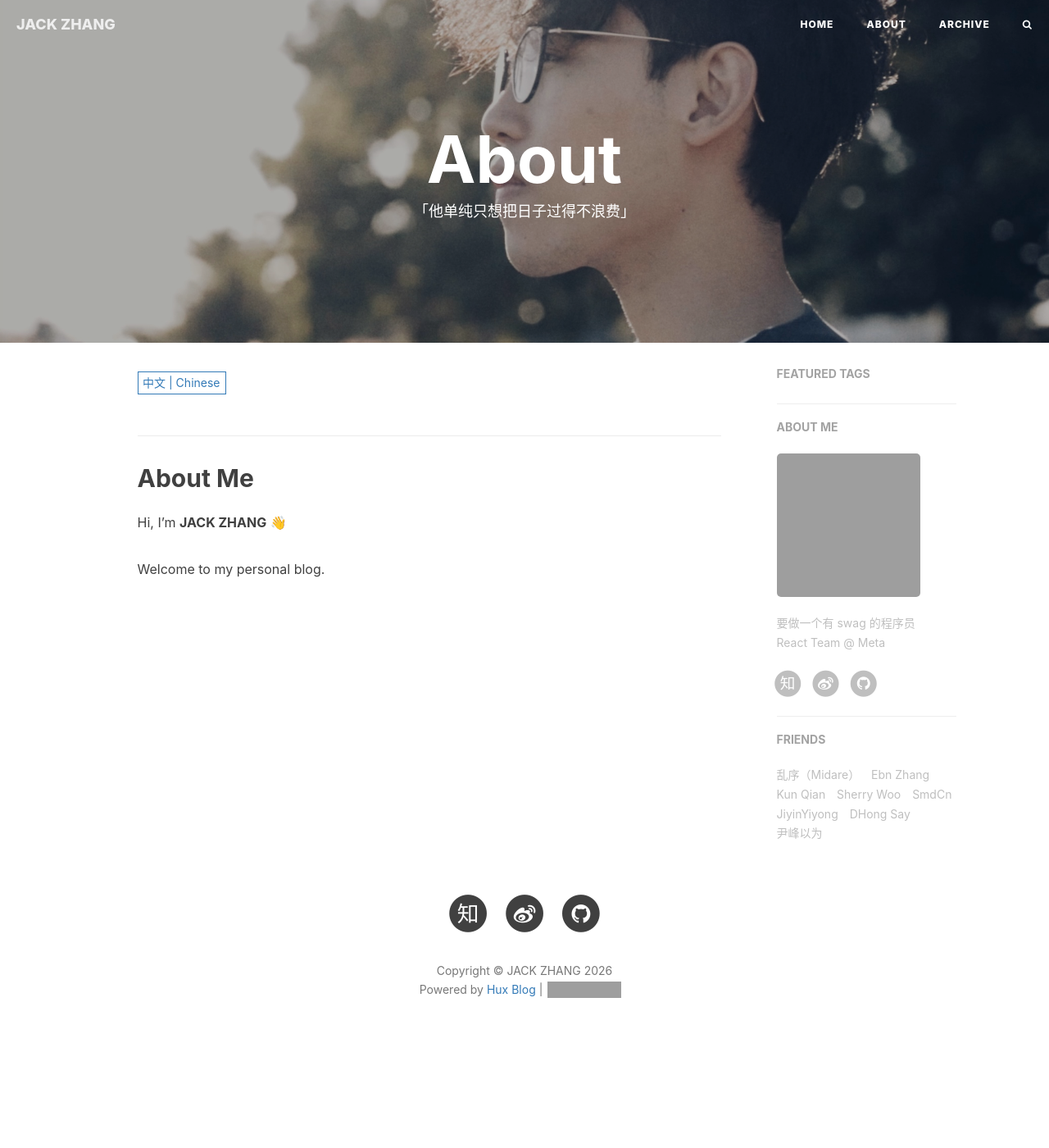
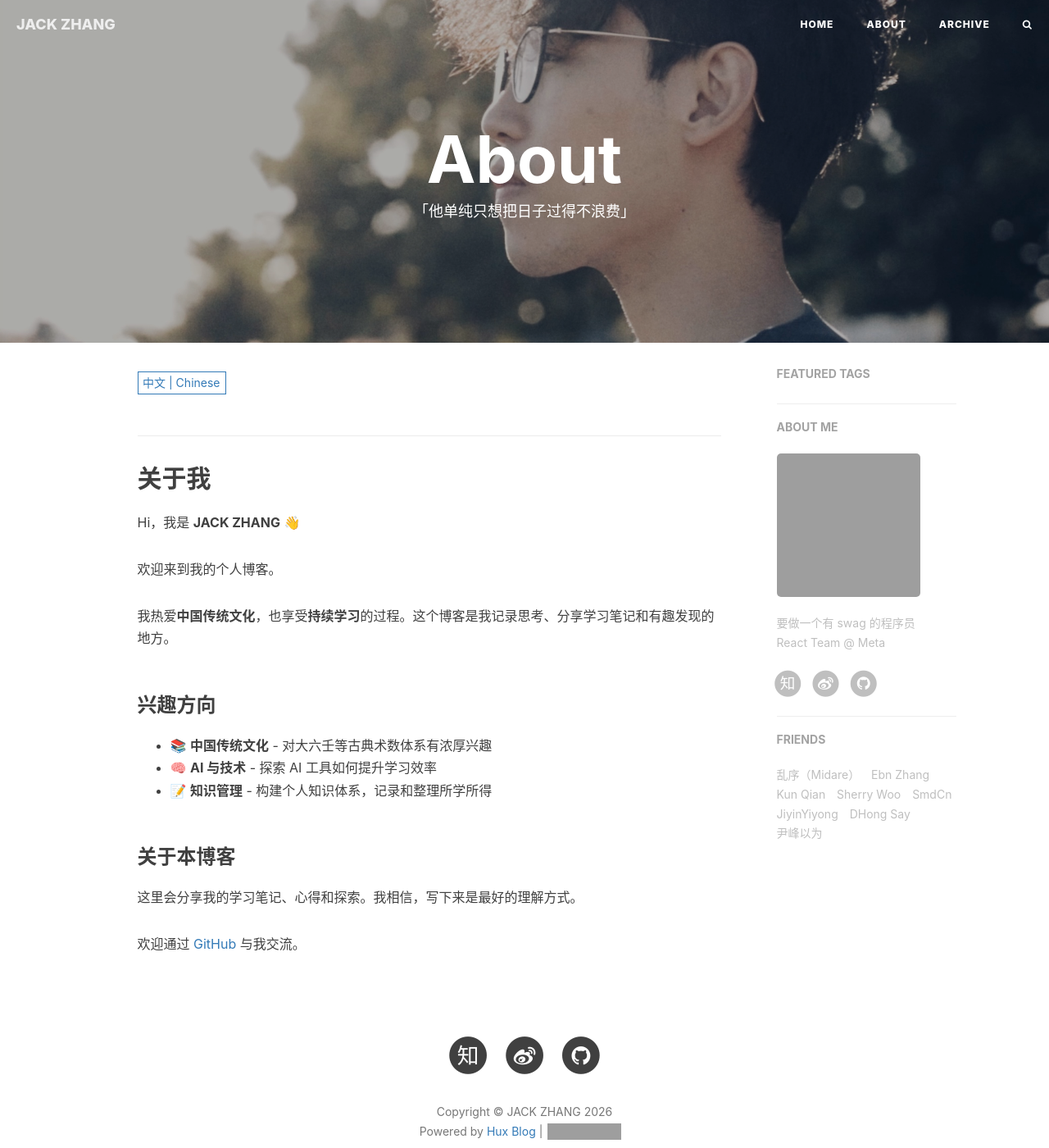
Before and after one commit to love024star/love024star.github.io, a Jekyll site: the page built from about.html, in a window 1280 px wide and 1400 px high. Shown: the whole window at 82% size. Built offline with Jekyll 4.4.1, drawn with Linux system fonts in a browser that asks for light colours; nearby versions of some CDN libraries; comment, search, counter and statistics services are not loaded; grey boxes are pictures that could not be loaded.

Commit message:
update: add personal introduction

```diff
--- a/_includes/about/en.md
+++ b/_includes/about/en.md
@@ -3,3 +3,17 @@
 Hi, I'm **JACK ZHANG** 👋
 
 Welcome to my personal blog.
+
+I'm passionate about **traditional Chinese culture** and **continuous learning**. This blog is a space where I share my thoughts, study notes, and things I find interesting along the way.
+
+### What I'm Into
+
+- 📚 **Traditional Chinese Culture** - Especially interested in classical divination systems like Da Liu Ren (大六壬)
+- 🧠 **AI & Technology** - Exploring how AI tools can enhance learning and productivity
+- 📝 **Knowledge Management** - Building systems to organize and retain what I learn
+
+### This Blog
+
+Here you'll find my study notes, reflections, and discoveries. I believe that writing things down is the best way to truly understand them.
+
+Feel free to connect with me on [GitHub](https://github.com/love024star).
--- a/_includes/about/zh.md
+++ b/_includes/about/zh.md
@@ -1,5 +1,19 @@
-## About Me
+## 关于我
 
-Hi, I'm **JACK ZHANG** 👋
+Hi，我是 **JACK ZHANG** 👋
 
-Welcome to my personal blog.
+欢迎来到我的个人博客。
+
+我热爱**中国传统文化**，也享受**持续学习**的过程。这个博客是我记录思考、分享学习笔记和有趣发现的地方。
+
+### 兴趣方向
+
+- 📚 **中国传统文化** - 对大六壬等古典术数体系有浓厚兴趣
+- 🧠 **AI 与技术** - 探索 AI 工具如何提升学习效率
+- 📝 **知识管理** - 构建个人知识体系，记录和整理所学所得
+
+### 关于本博客
+
+这里会分享我的学习笔记、心得和探索。我相信，写下来是最好的理解方式。
+
+欢迎通过 [GitHub](https://github.com/love024star) 与我交流。
```
